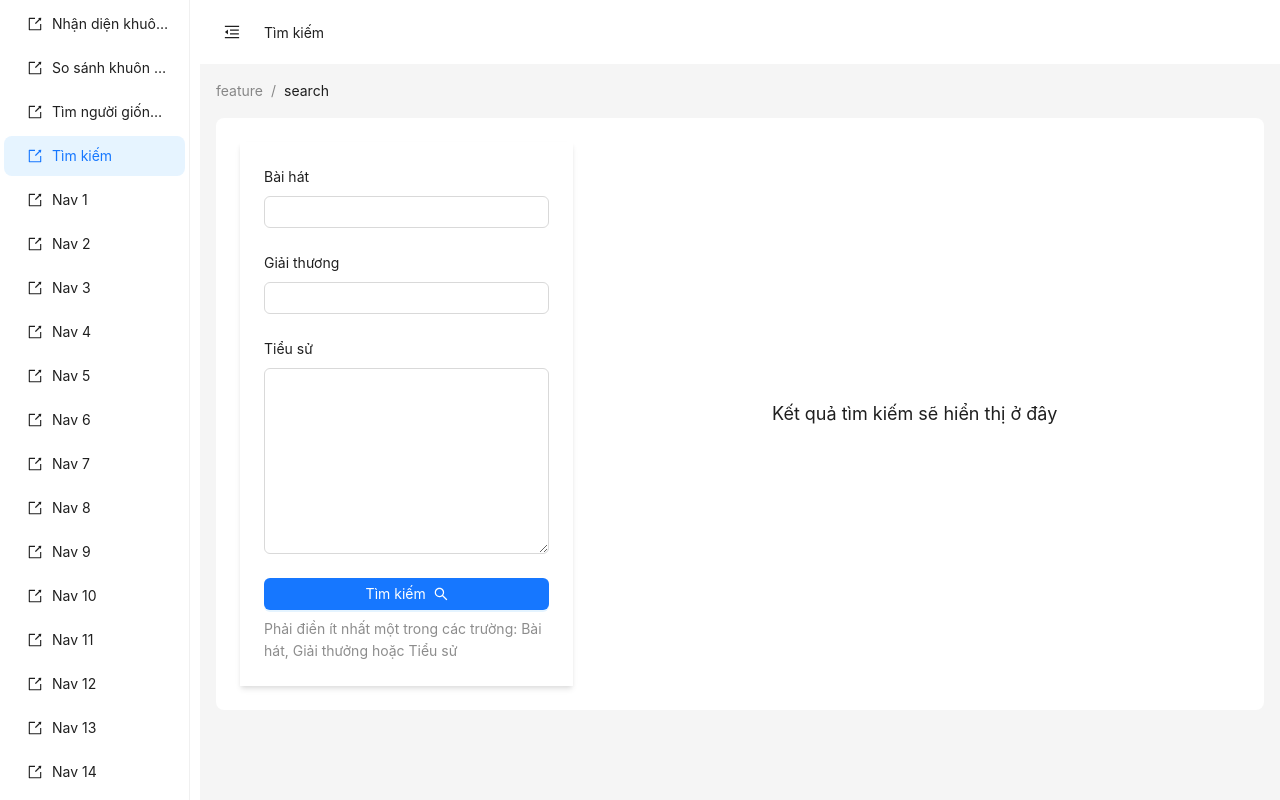
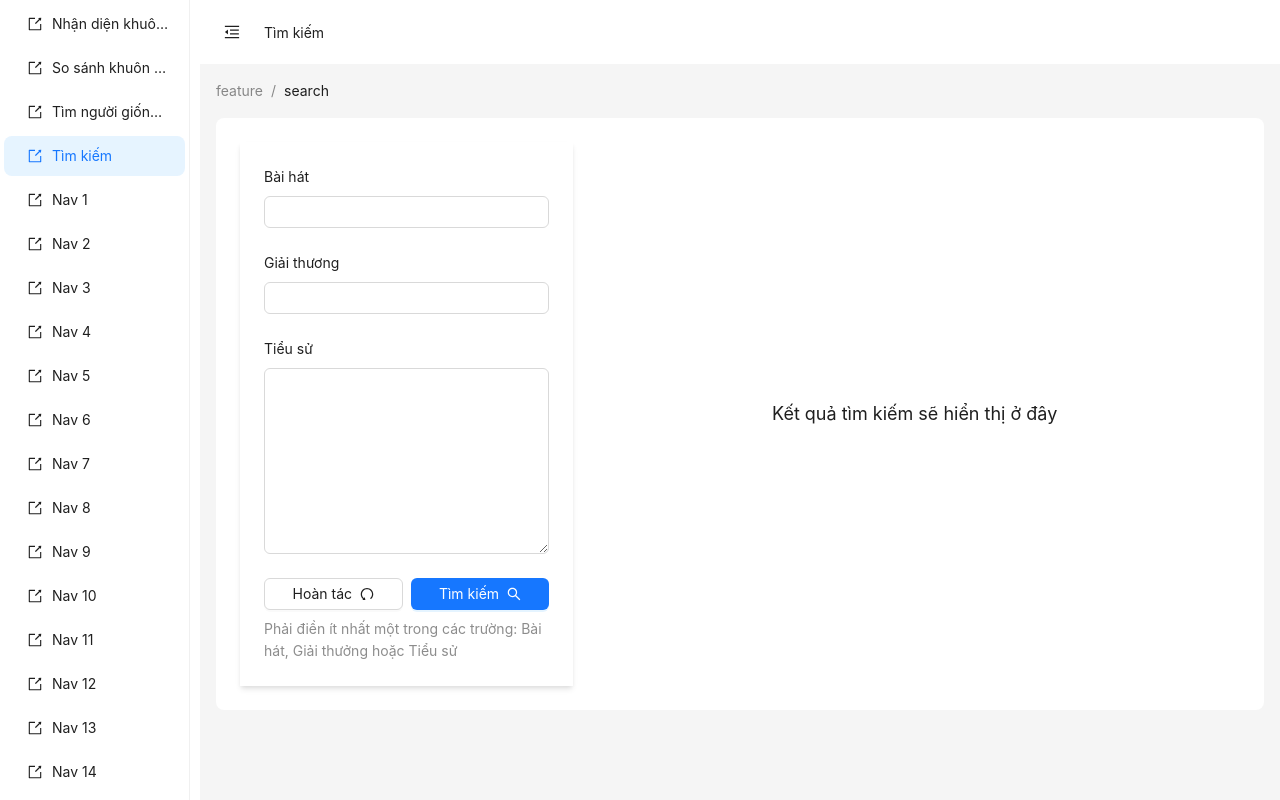
Before and after one commit to Gilgamesh-hoang/CelebMatch-Frontend, a React (Vite) app: page /feature/search in a window 1280 px wide. Built offline with nearby package versions, Linux system fonts and the light colour scheme.

Commit message:
fix bug and add button reset

```diff
--- a/src/component/form/SearchForm.tsx
+++ b/src/component/form/SearchForm.tsx
@@ -1,30 +1,33 @@
-import {Button, Form, Input, Tag, message, Space} from "antd";
-import {SearchOutlined} from "@ant-design/icons";
+import {Button, Form, Input, message, Space, Tag} from "antd";
+import {SearchOutlined, UndoOutlined} from "@ant-design/icons";
 import {SearchFormType, SearchResultType} from "../../types/search-form.type.ts";
 import {useState} from "react";
 import http from "../../utils/http.ts";
 
-const { TextArea } = Input;
+const {TextArea} = Input;
 
 interface Props {
-    setResult: (data: SearchResultType) => void;
+    setResult: (data: SearchResultType | null) => void;
     setIsSearching: (isSearching: boolean) => void;
 }
 
 const SearchForm = ({setResult, setIsSearching}: Props) => {
     const [form] = Form.useForm<SearchFormType>();
     const [songs, setSongs] = useState<string[]>([]);
-    const [inputSong, setInputSong] = useState('');
+    // const {songs, awards} = form.getFieldsValue()
     const [awards, setAwards] = useState<string[]>([]);
+
+
     const [inputAward, setInputAward] = useState('');
     const [messageApi, contextHolder] = message.useMessage();
+    const [inputSong, setInputSong] = useState('');
 
     const addSongTag = () => {
         const song = inputSong.trim();
         if (song && !songs.includes(song)) {
             const newSongs = [...songs, song];
             setSongs(newSongs);
-            form.setFieldsValue({ songs: newSongs });
+            form.setFieldsValue({songs: newSongs});
         }
         setInputSong('');
     };
@@ -34,7 +37,7 @@ const SearchForm = ({setResult, setIsSearching}: Props) => {
         if (award && !awards.includes(award)) {
             const newAwards = [...awards, award];
             setAwards(newAwards);
-            form.setFieldsValue({ awards: newAwards });
+            form.setFieldsValue({awards: newAwards});
         }
         setInputAward('');
     };
@@ -55,13 +58,13 @@ const SearchForm = ({setResult, setIsSearching}: Props) => {
     const removeSongTag = (removedSong: string) => {
         const newSongs = songs.filter(song => song !== removedSong);
         setSongs(newSongs);
-        form.setFieldsValue({ songs: newSongs });
+        form.setFieldsValue({songs: newSongs});
     };
 
     const removeAwardTag = (removedAward: string) => {
         const newAwards = awards.filter(award => award !== removedAward);
         setAwards(newAwards);
-        form.setFieldsValue({ awards: newAwards });
+        form.setFieldsValue({awards: newAwards});
     };
 
     const onFinish = async (body: SearchFormType) => {
@@ -75,8 +78,9 @@ const SearchForm = ({setResult, setIsSearching}: Props) => {
             return;
         }
 
+        setIsSearching(true);
         const response = await http.post<SearchResultType>('/search', body)
-        if (response){
+        if (response) {
             setIsSearching(false);
             setResult(response.data);
         }
@@ -106,10 +110,11 @@ const SearchForm = ({setResult, setIsSearching}: Props) => {
                         value={inputSong}
                         onChange={(e) => setInputSong(e.target.value)}
                         onKeyDown={(e) => handleKeyDownEnter(e, 'SONG')}
+                        onBlur={addSongTag}
                     />
                     {
                         songs.length > 0 &&
-                        <Space wrap size={[1,6]} className="p-2 mt-2 border rounded-lg flex">
+                        <Space wrap size={[1, 6]} className="p-2 mt-2 border rounded-lg flex">
                             {
                                 songs.map(song => (
                                     <Tag key={song} closable onClose={() => removeSongTag(song)}>{song}</Tag>
@@ -127,10 +132,11 @@ const SearchForm = ({setResult, setIsSearching}: Props) => {
                         value={inputAward}
                         onChange={(e) => setInputAward(e.target.value)}
                         onKeyDown={(e) => handleKeyDownEnter(e, 'AWARD')}
+                        onBlur={addAwardTag}
                     />
                     {
                         awards.length > 0 &&
-                        <Space wrap size={[1,6]} className="p-2 mt-2 border rounded-lg flex">
+                        <Space wrap size={[1, 6]} className="p-2 mt-2 border rounded-lg flex">
                             {
                                 awards.map(award => (
                                     <Tag key={award} closable onClose={() => removeAwardTag(award)}>{award}</Tag>
@@ -148,12 +154,29 @@ const SearchForm = ({setResult, setIsSearching}: Props) => {
                 </Form.Item>
 
                 <Form.Item
-                    className="mb-0"
+                    className="mb-0 w-full"
                     extra={<>Phải điền ít nhất một trong các trường: Bài hát, Giải thưởng hoặc Tiểu sử</>}
                 >
-                    <Button type="primary" className="w-full mb-2" htmlType="submit">
-                        Tìm kiếm<SearchOutlined />
-                    </Button>
+                    <div className="grid grid-cols-2 mb-2">
+                        <Button
+                            className="mr-1"
+                            type="default"
+                            htmlType="reset"
+                            onClick={() => {
+                                form.resetFields()
+                                setSongs([]);
+                                setInputSong('');
+                                setAwards([]);
+                                setInputAward('');
+                                setResult(null)
+                            }}
+                        >
+                            Hoàn tác<UndoOutlined/>
+                        </Button>
+                        <Button className="ml-1" type="primary" htmlType="submit">
+                            Tìm kiếm<SearchOutlined/>
+                        </Button>
+                    </div>
                 </Form.Item>
             </Form>
         </>
--- a/src/pages/Search.tsx
+++ b/src/pages/Search.tsx
@@ -10,10 +10,12 @@ const Search = () => {
     return (
         <div className="grid grid-cols-6 items-start">
             <SearchForm setResult={setResult} setIsSearching={setIsSearching} />
-            <div className="grid col-span-4 space-y-4 ml-4 h-full">
+            <div className="grid col-span-4 space-y-4 ml-4 h-full place-content-center">
                 {
                     result ? (
-                        isSearching ? <Spin/> : (
+                        isSearching ? <Spin tip="Đang tìm kiếm" size="large">
+                            <div style={{width: '10rem'}}/>
+                        </Spin> : (
                             result.length ? (
                                 <div className="grid">
                                     <div className="justify-self-end text-lg">Tìm thấy <strong>{result.length}</strong> kết quả phù hợp</div>
@@ -125,7 +127,6 @@ const Search = () => {
                     ) : <div className="text-center place-content-center text-lg">Kết quả tìm kiếm sẽ hiển thị ở đây</div>
                 }
             </div>
-
         </div>
     )
 }
```
